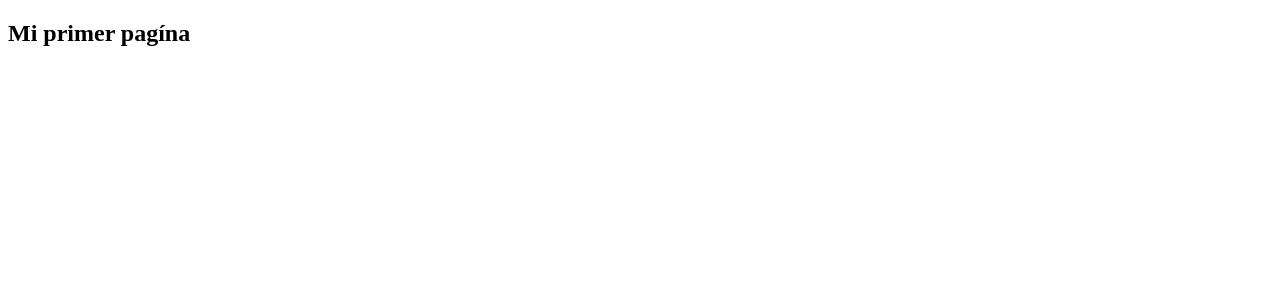
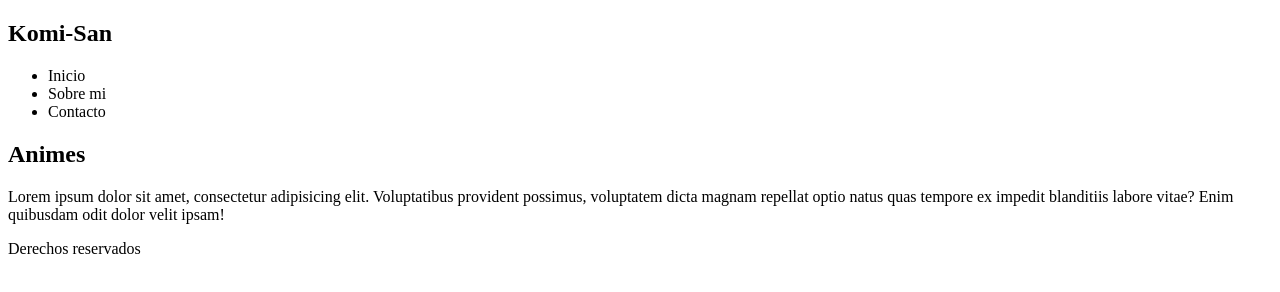
Before and after one commit to IanRT08/Mi-primera-pagina-, a plain HTML site: page index.html in a window 1280 px wide. Drawn offline with Linux system fonts and the light colour scheme.

Commit message:
Mas etiquetas

```diff
--- a/index.html
+++ b/index.html
@@ -8,9 +8,22 @@
     <body>
         <header>
             <nav>
-                <h1>Mi primer pagína</h1>
-
+                <h1>Komi-San</h1>
+                <ul>
+                    <li>Inicio</li>
+                    <li>Sobre mi</li>
+                    <li>Contacto</li>
+                </ul>
             </nav>
         </header>
+        <section>
+            <article>
+                <h2>Animes</h2>
+                <p>Lorem ipsum dolor sit amet, consectetur adipisicing elit. Voluptatibus provident possimus, voluptatem dicta magnam repellat optio natus quas tempore ex impedit blanditiis labore vitae? Enim quibusdam odit dolor velit ipsam!</p>
+            </article>
+        </section>
+        <footer>
+            <p>Derechos reservados</p>
+        </footer>
     </body>
 </html>
```
